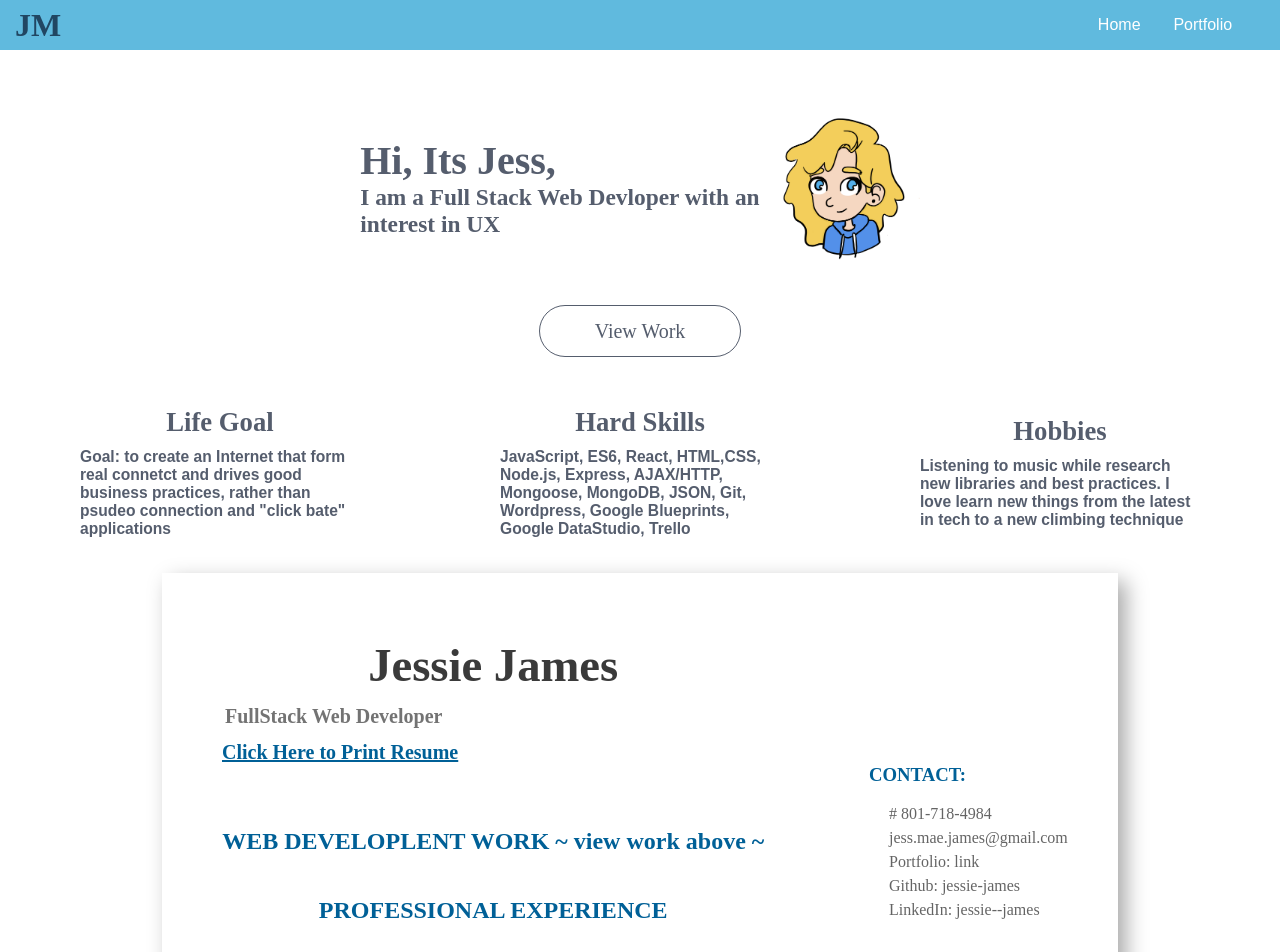
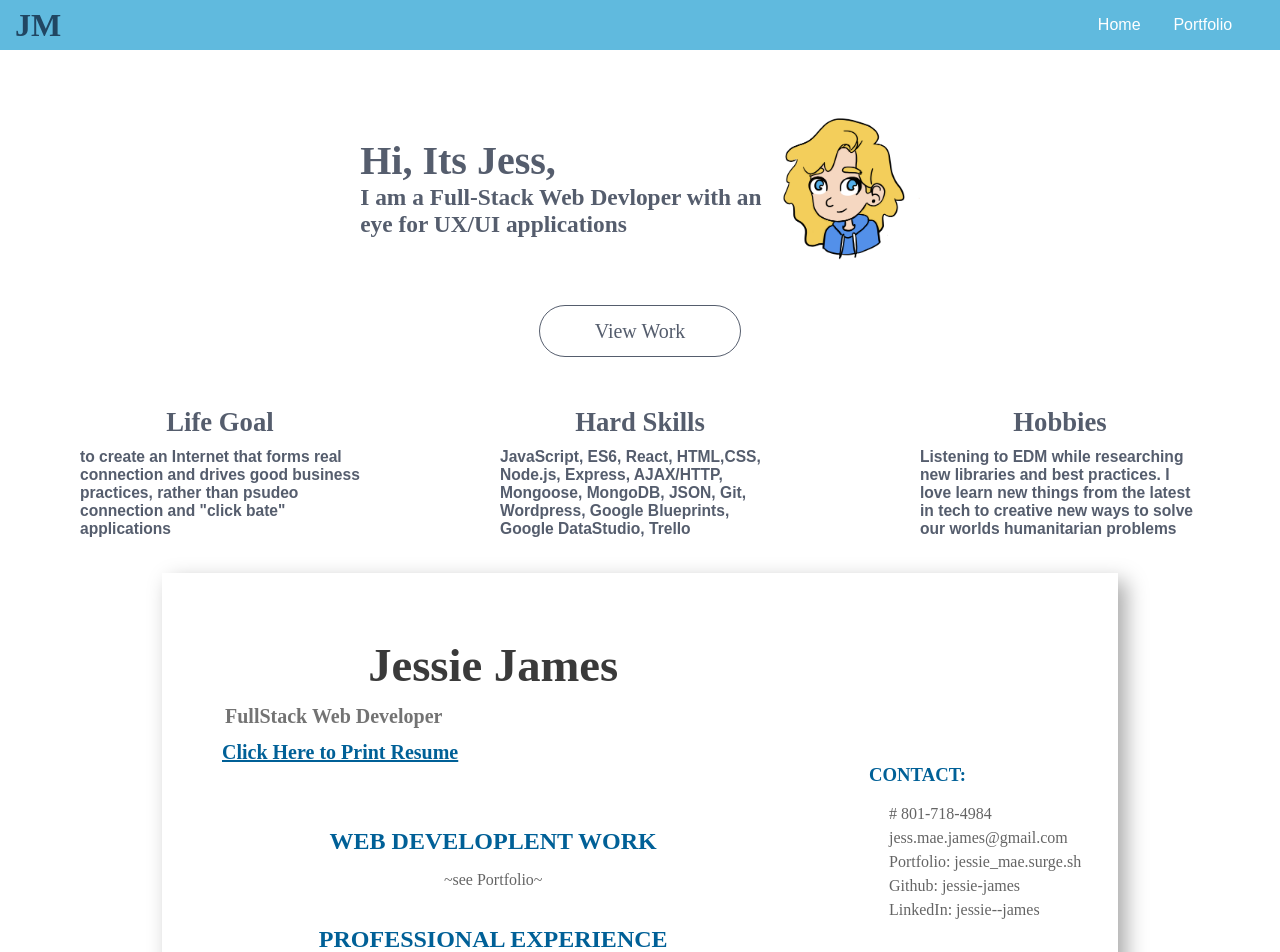
Before and after one commit to jessie-james/portfolio, a React (Create React App) app: page / in a window 1280 px wide. Shown: the top 952 px of the page. Built offline with nearby package versions, Linux system fonts and the light colour scheme.

Commit message:
sytle fix on strong xchange

```diff
--- a/src/portfolio/About.js
+++ b/src/portfolio/About.js
@@ -4,7 +4,7 @@ const About = () => {
     <div className="about-body">
         <div className="about-container">
                 <h1>Life Goal</h1>
-                <h3>Goal: to create an Internet that form real connetct and drives good business practices, rather than psudeo connection and "click bate" applications</h3>
+                <h3>to create an Internet that forms real connection and drives good business practices, rather than psudeo connection and "click bate" applications</h3>
         </div>
         <div className="about-container">
                 <h1>Hard Skills</h1>
@@ -12,7 +12,7 @@ const About = () => {
         </div>
         <div className="about-container">
                 <h1>Hobbies</h1>
-                <h3>Listening to music while research new libraries and best practices. I love learn new things from the latest in tech to a new climbing technique</h3>
+                <h3>Listening to EDM while researching new libraries and best practices. I love learn new things from the latest in tech to creative new ways to solve our worlds humanitarian problems</h3>
         </div>
     </div>
     )
--- a/src/portfolio/HomeName.js
+++ b/src/portfolio/HomeName.js
@@ -7,7 +7,7 @@ const HomeName = () => {
             <div className="home-about-port">
                 <div className="home-text">
                     <h1>Hi, Its Jess,</h1>
-                    <h3>I am a Full Stack Web Devloper with an interest in UX</h3>
+                    <h3>I am a Full-Stack Web Devloper with an eye for UX/UI applications</h3>
                 </div>
                 <div className="home-graphic-container">
                     <img src={jesspng} alt="jesspng" className="home-graphic"/>
--- a/src/portfolio/ProjectPage.js
+++ b/src/portfolio/ProjectPage.js
@@ -6,8 +6,7 @@ const ProjectPage = () => {
 
     return (<div className="project-page-container">
         <div className="projectInfo">
-            <h1 className="port-body brief">Brief</h1>
-            <p className="brief-p-tag">Exchange rates are used everyday But how much do you actually understand about the rate. Do you know if the Exchange rate is good or bad? High or Low?A currency is classified as Strong when it is worth more than another country’s currency. </p>
+            <h1 className="port-body brief">StrongXchange</h1>
             <ul className="list">
                 <li className="item">
                     <h3>Built With:</h3>
--- a/src/portfolio/Resume.js
+++ b/src/portfolio/Resume.js
@@ -12,7 +12,8 @@ const Resume = () => {
                     <Link to='/octoberresume.pdf' className="mobile-span print" target="_blank">Click Here to Print Resume</Link>
                 </h1>
                 <div className="columnOne-sections">
-                    <h2 className="resume-header"> WEB DEVELOPLENT WORK ~ view work above ~</h2>
+                    <h2 className="resume-header"> WEB DEVELOPLENT WORK</h2>
+                        <p>~see Portfolio~</p>
                         <h2 className="resume-header"> PROFESSIONAL EXPERIENCE</h2>
                         <div className="work-experiance-section">
                             <h3 className="company-title">TELOS U, LLC Orem, UT <span>[02- 2017—07 -2019]</span></h3>
@@ -52,7 +53,7 @@ const Resume = () => {
                 <ul className="column-two-list">
                     <li># 801-718-4984</li>
                     <li>jess.mae.james@gmail.com</li>
-                    <li>Portfolio: link</li>
+                    <li>Portfolio: jessie_mae.surge.sh</li>
                     <li>Github:  jessie-james</li>
                     <li>LinkedIn: jessie--james</li>
                 </ul>
--- a/src/styles.css
+++ b/src/styles.css
@@ -417,6 +417,17 @@ form>button{
        margin:0 50px;
 
    }
+   .brief-p-tag {
+       display: flex;
+       width: 40%;
+       margin: 20px auto;
+       text-align: center;
+       font-family: 'Raleway',
+           sans-serif;
+   }
+   .list>li{
+       width: 30%;
+   }
 
    .project-img-container {
     width: 550px;
--- a/src/xchange/body/head-foot/Nav.js
+++ b/src/xchange/body/head-foot/Nav.js
@@ -9,7 +9,7 @@ const Nav = (props) => {
             <Link to='/xchange/home'className="linking">Home</Link>
             <Link to='/xchange/about' className="linking">How To Use</Link>
             <Link to='/xchange/list' className="linking">Saved rates
-            {/* <div className={props.isViewed ? 'badge' : "saved-it-false"} data-badge={props.badgeNum}></div> */}
+            <div className={props.isViewed ? 'badge' : "saved-it-false"} data-badge={props.badgeNum}></div>
             </Link>
         </ul>
     )
--- a/src/xchange/body/xchange.css
+++ b/src/xchange/body/xchange.css
@@ -143,7 +143,7 @@
 .badge[data-badge]:after {
     content: attr(data-badge);
     position: absolute;
-    top: 20px;
+    top: 720px;
     right: 6px;
     font-size: .7em;
     background: green;
@@ -342,7 +342,7 @@ span{
     .badge[data-badge]:after {
         content: attr(data-badge);
         position: absolute;
-        top: 30px;
+        top: 560px;
         right: 10px;
     }
 
@@ -370,6 +370,12 @@ span{
     }
     .header-container > h1{
         font-size:30pt;
+    }
+    .badge[data-badge]:after {
+        content: attr(data-badge);
+        position: absolute;
+        top: 580px;
+        right: 6px;
     }
 
     .currancyform{
```
